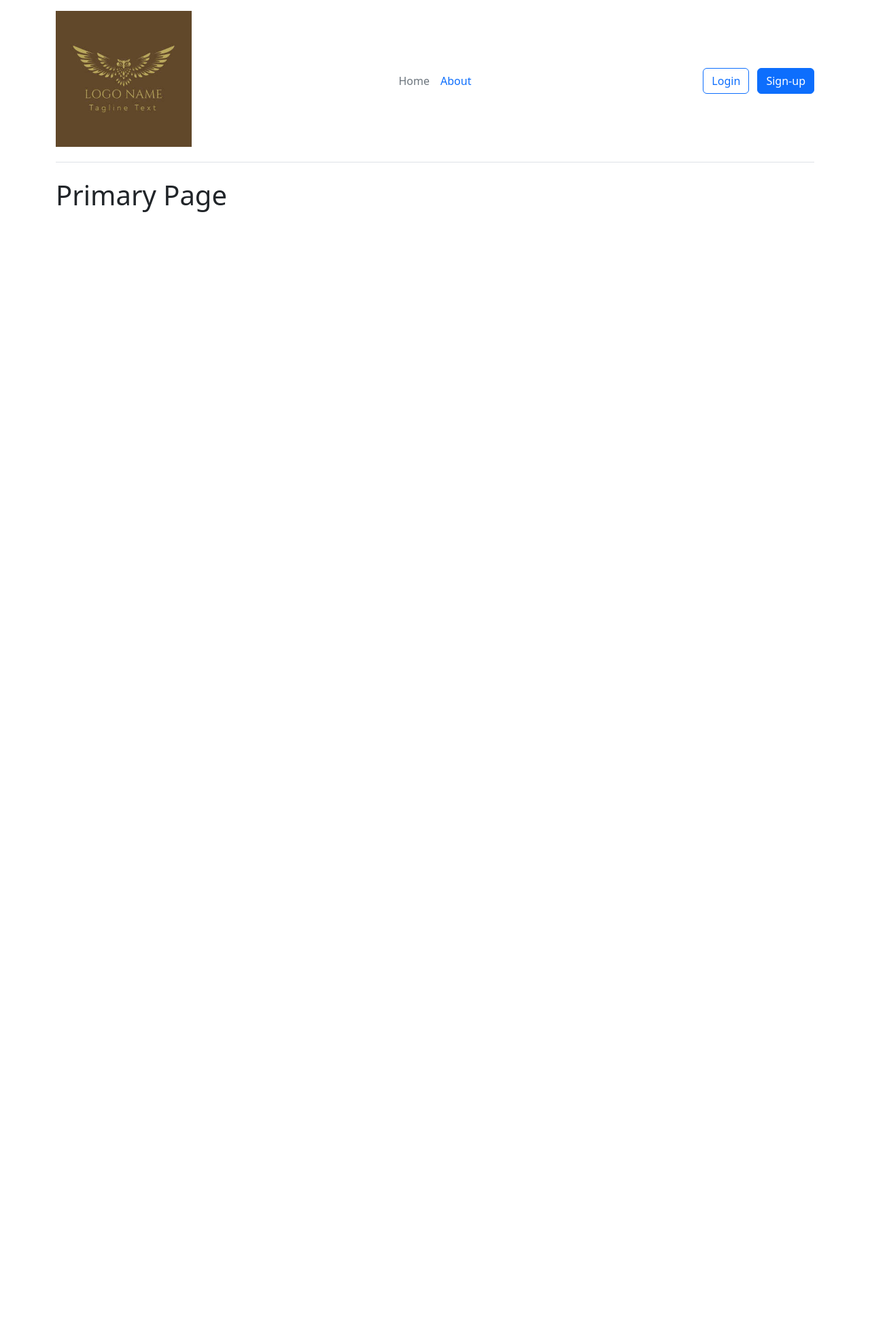
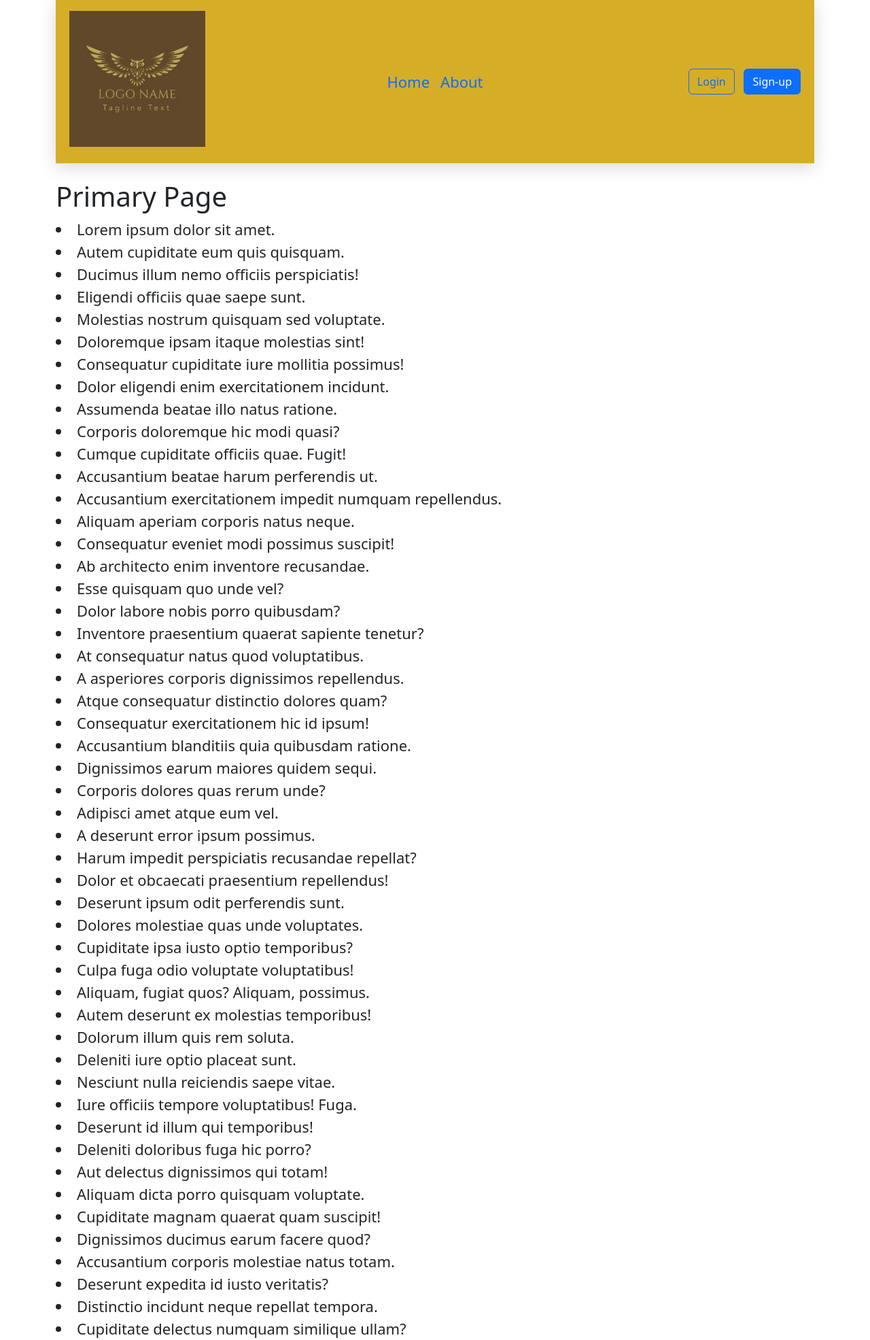
Before and after one commit to AVK1206/FlaskWebMagic, a Flask app: page / in a window 1280 px wide. Shown: the whole page at 68% size. Before the commit the page ends 312 px from the top, so only its background shows below. Run offline with Flask 3, Linux system fonts and the light colour scheme.

Commit message:
Updated html and css files

```diff
--- a/static/css/main.css
+++ b/static/css/main.css
@@ -1,4 +1,19 @@
+body {
+font-size: 22px;
+}
+
+
 .logo_img {
     height: 200px;
     width: 200px;
 }
+
+header {
+    position: sticky;
+    top: 0;
+    padding: 20px;
+    z-index: 1000;
+    background: #d6ad27;
+    -webkit-box-shadow: 0 5px 25px rgba(0, 0, 0, 0.15);
+    box-shadow: 0 5px 25px rgba(0, 0, 0, 0.15);
+}
--- a/templates/base.html
+++ b/templates/base.html
@@ -20,7 +20,7 @@
         </div>
 
         <ul class="nav col-12 col-md-auto mb-2 justify-content-center mb-md-0">
-            <li><a href="{{ url_for('index') }}" class="nav-link px-2 link-secondary">Home</a></li>
+            <li><a href="{{ url_for('index') }}" class="nav-link px-2">Home</a></li>
             <li><a href="{{ url_for('about') }}" class="nav-link px-2">About</a></li>
         </ul>
 
--- a/templates/index.html
+++ b/templates/index.html
@@ -6,4 +6,54 @@
 
 {% block body %}
 <h1>Primary Page</h1>
+<li>Lorem ipsum dolor sit amet.</li>
+<li>Autem cupiditate eum quis quisquam.</li>
+<li>Ducimus illum nemo officiis perspiciatis!</li>
+<li>Eligendi officiis quae saepe sunt.</li>
+<li>Molestias nostrum quisquam sed voluptate.</li>
+<li>Doloremque ipsam itaque molestias sint!</li>
+<li>Consequatur cupiditate iure mollitia possimus!</li>
+<li>Dolor eligendi enim exercitationem incidunt.</li>
+<li>Assumenda beatae illo natus ratione.</li>
+<li>Corporis doloremque hic modi quasi?</li>
+<li>Cumque cupiditate officiis quae. Fugit!</li>
+<li>Accusantium beatae harum perferendis ut.</li>
+<li>Accusantium exercitationem impedit numquam repellendus.</li>
+<li>Aliquam aperiam corporis natus neque.</li>
+<li>Consequatur eveniet modi possimus suscipit!</li>
+<li>Ab architecto enim inventore recusandae.</li>
+<li>Esse quisquam quo unde vel?</li>
+<li>Dolor labore nobis porro quibusdam?</li>
+<li>Inventore praesentium quaerat sapiente tenetur?</li>
+<li>At consequatur natus quod voluptatibus.</li>
+<li>A asperiores corporis dignissimos repellendus.</li>
+<li>Atque consequatur distinctio dolores quam?</li>
+<li>Consequatur exercitationem hic id ipsum!</li>
+<li>Accusantium blanditiis quia quibusdam ratione.</li>
+<li>Dignissimos earum maiores quidem sequi.</li>
+<li>Corporis dolores quas rerum unde?</li>
+<li>Adipisci amet atque eum vel.</li>
+<li>A deserunt error ipsum possimus.</li>
+<li>Harum impedit perspiciatis recusandae repellat?</li>
+<li>Dolor et obcaecati praesentium repellendus!</li>
+<li>Deserunt ipsum odit perferendis sunt.</li>
+<li>Dolores molestiae quas unde voluptates.</li>
+<li>Cupiditate ipsa iusto optio temporibus?</li>
+<li>Culpa fuga odio voluptate voluptatibus!</li>
+<li>Aliquam, fugiat quos? Aliquam, possimus.</li>
+<li>Autem deserunt ex molestias temporibus!</li>
+<li>Dolorum illum quis rem soluta.</li>
+<li>Deleniti iure optio placeat sunt.</li>
+<li>Nesciunt nulla reiciendis saepe vitae.</li>
+<li>Iure officiis tempore voluptatibus! Fuga.</li>
+<li>Deserunt id illum qui temporibus!</li>
+<li>Deleniti doloribus fuga hic porro?</li>
+<li>Aut delectus dignissimos qui totam!</li>
+<li>Aliquam dicta porro quisquam voluptate.</li>
+<li>Cupiditate magnam quaerat quam suscipit!</li>
+<li>Dignissimos ducimus earum facere quod?</li>
+<li>Accusantium corporis molestiae natus totam.</li>
+<li>Deserunt expedita id iusto veritatis?</li>
+<li>Distinctio incidunt neque repellat tempora.</li>
+<li>Cupiditate delectus numquam similique ullam?</li>
 {% endblock %}
```
